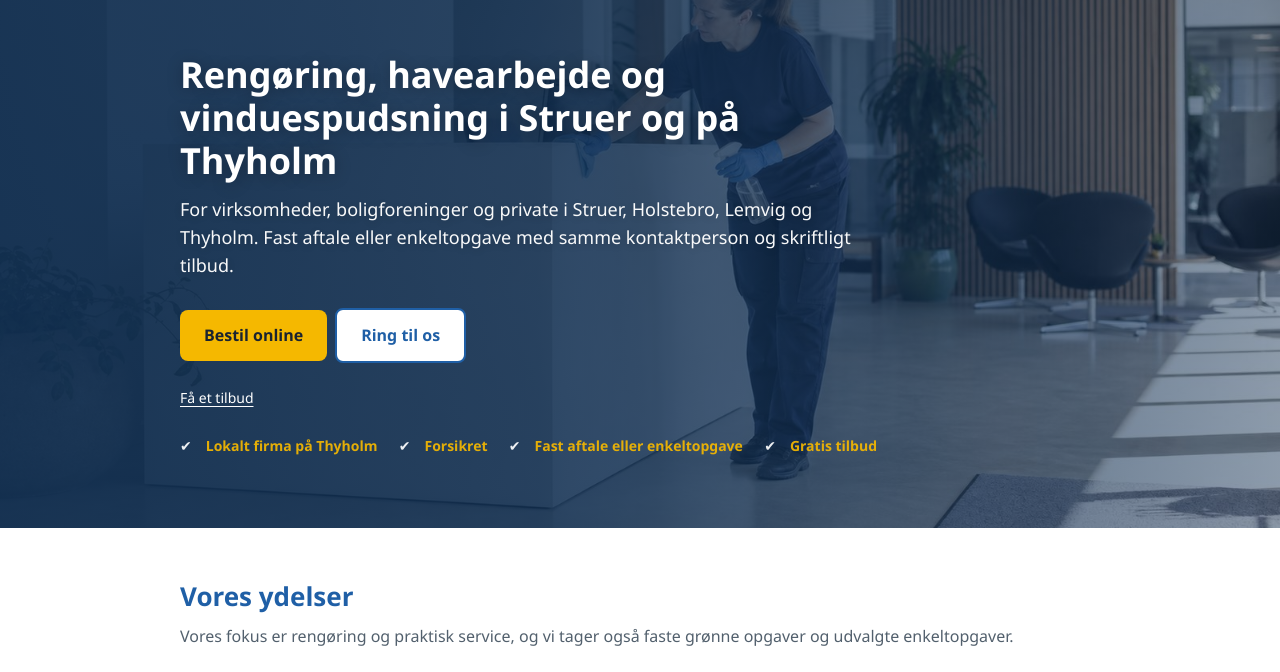
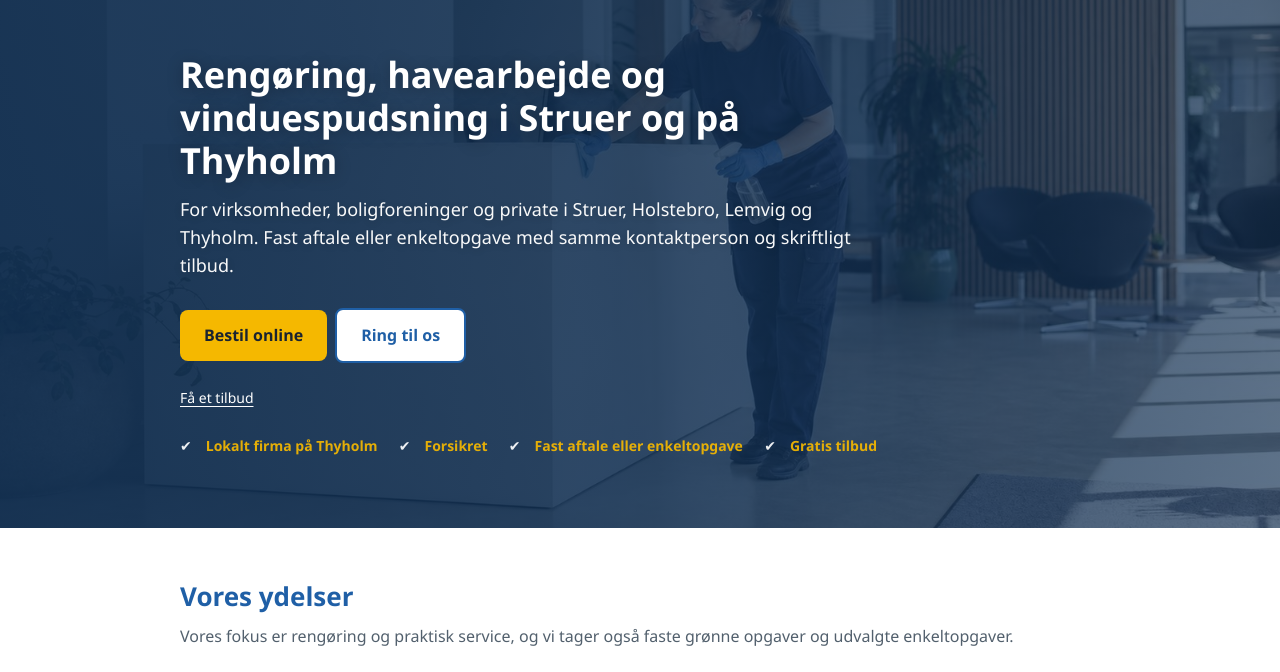
Before and after one commit to shurik305/hutsol-site, a plain HTML site: page index.html in a window 1280 px wide. Shown: the part 120-792 px from the top of the page. Drawn offline with Linux system fonts and the light colour scheme.

Commit message:
Keep header text legible over light service photos

```diff
--- a/assets/service-header.css
+++ b/assets/service-header.css
@@ -1,6 +1,6 @@
 /* Per-page service image; no JS, storage, tracking or form changes. */
 .photo-header{position:relative;isolation:isolate;overflow:hidden;background-color:#183a63;color:#fff}
-.photo-header::before{content:"";position:absolute;inset:0;z-index:0;background-image:linear-gradient(90deg,rgba(17,47,81,.94),rgba(17,47,81,.88) 42%,rgba(17,47,81,.48)),var(--service-image);background-size:cover;background-position:center,center 56%;background-repeat:no-repeat;pointer-events:none}
+.photo-header::before{content:"";position:absolute;inset:0;z-index:0;background-image:linear-gradient(90deg,rgba(17,47,81,.94),rgba(17,47,81,.88) 42%,rgba(17,47,81,.68)),var(--service-image);background-size:cover;background-position:center,center 56%;background-repeat:no-repeat;pointer-events:none}
 .photo-header>.wrap,.photo-header>.job-wrap{position:relative;z-index:1}
 .photo-header.job-header{padding:0 0 16px;min-height:140px}
 .photo-header.job-header a{color:#fff}
```
